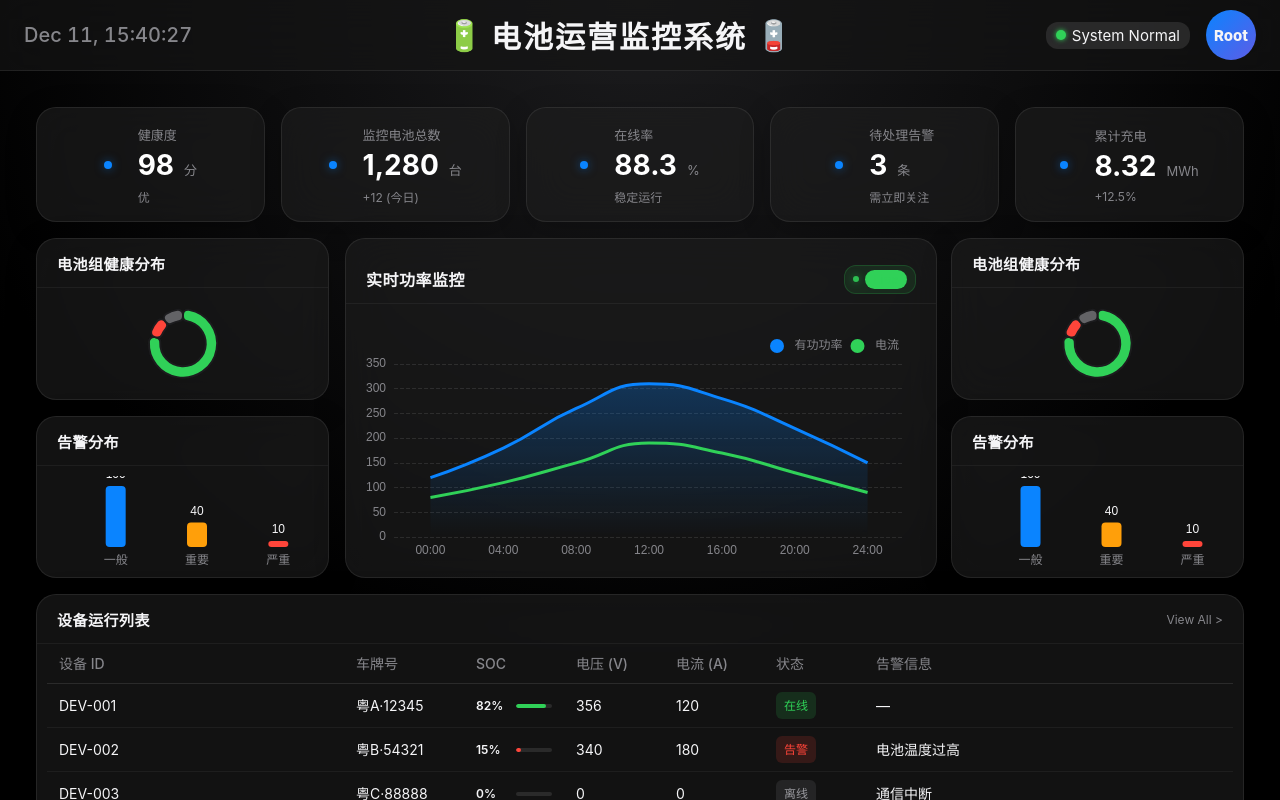
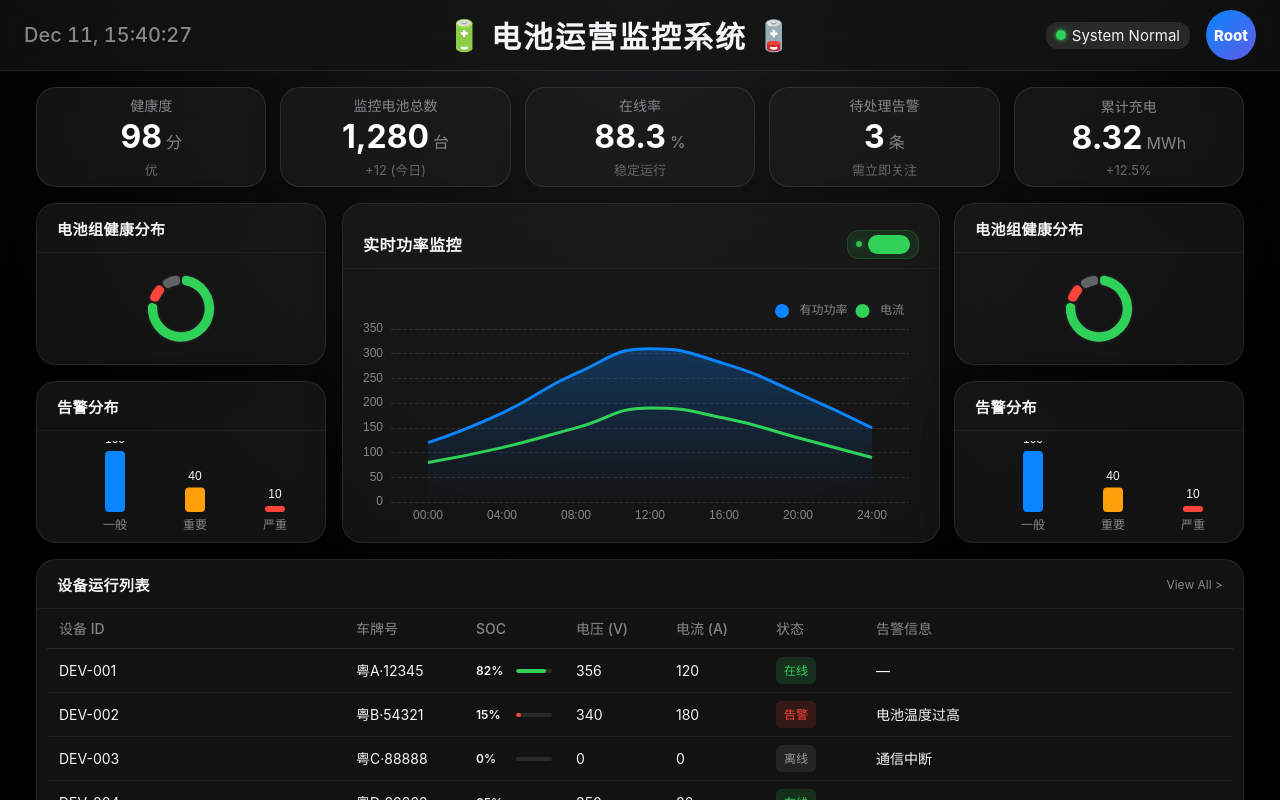
Before and after one commit to Yike-Lin/Battery_monitor_web, a Vue app: page /dashboard in a window 1280 px wide. Built offline with nearby package versions, Linux system fonts and the light colour scheme; the HTML template or start-up script is replaced by a standard one.

Commit message:
dashboard布局使用element-plus

```diff
--- a/src/components/dashboard/AlarmBarCard.vue
+++ b/src/components/dashboard/AlarmBarCard.vue
@@ -6,7 +6,6 @@
     <div ref="chartRef" class="chart-container"></div>
   </div>
 </template>
-
 <script setup lang="ts">
 import { onMounted, nextTick } from 'vue'
 import * as echarts from 'echarts'
--- a/src/components/dashboard/KpiRow.vue
+++ b/src/components/dashboard/KpiRow.vue
@@ -1,24 +1,24 @@
-<!-- 上面四个实时的KPI卡片 -->
 <template>
-    <div class="grid-row kpi-row">
-
-      <div class="bento-card kpi-card" v-for="item in kpiList" :key="item.key">
-
-        <div class="kpi-icon-bg">
-          <span class="dot"></span>
-        </div>
+  <div
+    class="kpi-grid-container"
+    :style="{ gridTemplateColumns: `repeat(${kpiList.length}, 1fr)` }"
+  >
+    <div
+      v-for="item in kpiList"
+      :key="item.key"
+      class="bento-card kpi-card"
+    >
 
       <div class="kpi-content">
         <div class="kpi-label">{{ item.label }}</div>
+
         <div class="kpi-value-group">
           <span class="kpi-value">{{ item.value }}</span>
           <span class="kpi-unit" v-if="item.unit">{{ item.unit }}</span>
         </div>
-          <div class="kpi-sub" :class="{ 'trend-up': item.trend > 0 }">
-            {{ item.sub }}
+
+        <div class="kpi-sub">{{ item.sub }}</div>
       </div>
-        </div>
-
     </div>
   </div>
 </template>
@@ -33,94 +33,77 @@
   trend: number
 }
 
-  defineProps<{
-    kpiList: KpiItem[]
-  }>()
+defineProps<{ kpiList: KpiItem[] }>()
 </script>
 
 <style scoped>
-  .grid-row {
-    position: relative;
-    gap: 16px;
-  }
-
-  .kpi-row {
-    height: 115px;
+.kpi-grid-container {
+  display: grid;
+  gap: 14px;
+  height: 100px;
+  width: 100%;
+  margin-top: -20px;
 }
 
 .bento-card {
-    background: rgba(30, 30, 30, 0.6);
-    backdrop-filter: blur(20px);
-    -webkit-backdrop-filter: blur(20px);
-    border-radius: 20px;
-    border: 1px solid rgba(255, 255, 255, 0.08);
-    box-shadow: 0 8px 32px rgba(0, 0, 0, 0.2);
-    overflow: hidden;
+  height: 100%;
   display: flex;
   flex-direction: column;
-    color: #f5f5f7;
-    transition: border-color 0.2s ease;
+  justify-content: center;
+  align-items: center;
+  gap: 8px;
+  min-width: 0;
+  box-sizing: border-box;
+  background: rgba(30, 30, 30, 0.6);
+  border-radius: 20px;
+  border: 1px solid rgba(255,255,255,0.1);
+  text-align: center;
+  padding: 16px;
 }
 
-  .bento-card:hover {
-    border-color: rgba(255, 255, 255, 0.15);
-  }
 
-  .kpi-card {
-    flex: 1;
-    padding: 20px;
-    display: flex;
-    flex-direction: row;
-    align-items: center;
-    justify-content: center;
-    gap: 26px
-  }
+
 
 .kpi-content {
     display: flex;
     flex-direction: column;
-    justify-content: center;
-    height: 100%;
+    align-items: center;
+    gap: 4px;
 }
 
-  .kpi-label {
-    font-size: 13px;
-    color: #86868b;
-    font-weight: 500;
-    margin-bottom: 4px;
-  }
 
 .kpi-value-group {
     display: flex;
     align-items: baseline;
-    gap: 10px;
+    justify-content: center;
+    gap: 4px;
 }
 
 .kpi-value {
-    font-size: 28px;
+    font-size: 32px;
     font-weight: 700;
-    font-family: "SF Pro Display", -apple-system, sans-serif;
     color: #fff;
+    line-height: 1.1;
+}
+.kpi-unit {
+    font-size: 16px;
+    color: #86868b;
+    font-weight: normal;
 }
 
-  .kpi-unit {
-    font-size: 13px;
+.kpi-label {
     color: #86868b;
+    font-size: 14px;
 }
 
-
 .kpi-sub {
-    margin-top: 6px;
-    font-size: 12px;
-    color: #86868b;
+    color: #666;
+    font-size: 13px;
+    margin-top: 2px;
 }
 
-  .kpi-icon-bg .dot {
-    width: 8px;
-    height: 8px;
-    background: #0a84ff;
-    border-radius: 50%;
-    display: block;
-    box-shadow: 0 0 10px rgba(10, 132, 255, 0.5);
+@media (max-width: 1200px) {
+  .kpi-value { font-size: 28px; }
+  .bento-card { padding: 12px; }
 }
 </style>
--- a/src/views/Dashboard.vue
+++ b/src/views/Dashboard.vue
@@ -1,28 +1,35 @@
 <template>
   <div class="dashboard-container">
+
+    <!-- KPI Row 使用 Element Plus 栅格 -->
     <KpiRow :kpi-list="kpiList" />
 
-    <div class="grid-row middle-row">
+    <!-- 中间三列布局 -->
+    <el-row :gutter="16" class="middle-row" style="flex:1;">
 
-      <div class="middle-side-col">
+      <el-col :span="6" class="side-col">
         <StatusPieCard class="small-card" />
         <AlarmBarCard class="small-card" />
-      </div>
+      </el-col>
 
-      <div class="middle-center-col">
+      <el-col :span="12" class="center-col">
         <RealtimePowerCard class="full-height-card" />
-      </div>
+      </el-col>
 
-      <div class="middle-side-col">
+      <el-col :span="6" class="side-col">
         <StatusPieCard class="small-card" />
         <AlarmBarCard class="small-card" />
-      </div>
+      </el-col>
 
-    </div>
+    </el-row>
 
-    <div class="grid-row bottom-row">
-      <DeviceTableCard :table-data="tableData" />
-    </div>
+    <!-- 底部设备表格 -->
+    <el-row>
+      <el-col :span="24" class="bottom-row">
+        <DeviceTableCard :table-data="tableData" />
+      </el-col>
+    </el-row>
+
   </div>
 </template>
 
@@ -34,7 +41,7 @@ import StatusPieCard from '@/components/dashboard/StatusPieCard.vue'
 import AlarmBarCard from '@/components/dashboard/AlarmBarCard.vue'
 import DeviceTableCard from '@/components/dashboard/DeviceTableCard.vue'
 
-// 1. 在这里新增两个卡片数据到数组最前面
+
 const kpiList = ref([
 
   { key: 'health', label: '健康度', value: '98', unit: '分', sub: '优', trend: 1 },
@@ -59,53 +66,44 @@ const tableData = ref([
   display: flex;
   flex-direction: column;
   gap: 16px;
-  /* 增加一点内边距防止贴边 */
   padding: 16px;
   box-sizing: border-box;
 }
 
-/* 公共行布局 */
-.grid-row {
-  display: flex;
-  gap: 16px;
+/* 中间布局 */
+.middle-row {
+  flex: 1;
+  min-height: 340px;
 }
 
-/* --- 中间行布局核心修改 Start --- */
-.middle-row {
-  flex: 1;
-  min-height: 340px; /* 稍微调高一点，因为变成了三栏，内容可能会挤 */
-}
-
-/* 两侧列：占比 1 */
-.middle-side-col {
-  flex: 1;
+/* 左右列 */
+.side-col {
   display: flex;
   flex-direction: column;
   gap: 16px;
-  /* 限制最小宽度，防止屏幕缩小时卡片压扁 */
+  height: 100%;
   min-width: 200px;
 }
 
-/* 中间列：占比 2 (这就是你想要的中间大，两边小) */
-.middle-center-col {
-  flex: 2;
+/* 中间列 */
+.center-col {
   display: flex;
   flex-direction: column;
-}
-
-/* 确保中间的卡片撑满高度 */
-.full-height-card {
-  flex: 1;
   height: 100%;
 }
 
-/* 确保两侧的小卡片平分高度 */
+/* 卡片高度 */
+.full-height-card {
+  flex: 1;
+}
+
 .small-card {
   flex: 1;
 }
-/* --- 中间行布局核心修改 End --- */
 
+/* 底部表格 */
 .bottom-row {
   height: 280px;
 }
+
 </style>
```
Lines whose indentation alone changed are shown as unchanged.
